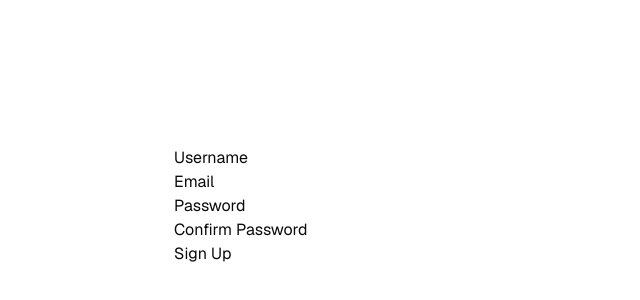
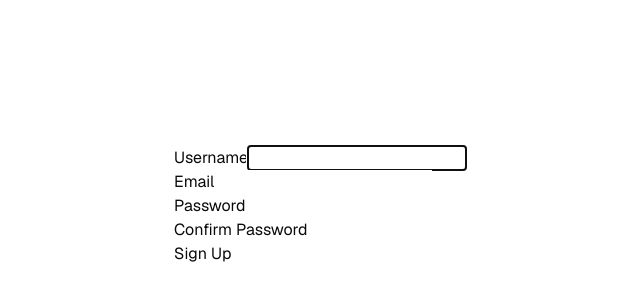
Before and after one commit to mjjstockman/gigpact, a Next.js app: page /auth/sign-up in a window 1280 px wide. Shown: the part 194-494 px from the top of the page, without its empty margins (274-914 px from the left). Built offline with nearby package versions, Linux system fonts and the light colour scheme.

Commit message:
add and pass test for username focus on mount

```diff
--- a/components/sign-up-form.tsx
+++ b/components/sign-up-form.tsx
@@ -1,5 +1,5 @@
 'use client';
-import { useState, useEffect } from 'react';
+import { useState, useEffect, useRef } from 'react';
 import { useForm } from 'react-hook-form';
 import { zodResolver } from '@hookform/resolvers/zod';
 import { signUpSchema, SignUpFormData } from '../schemas/sign-up-form-schema';
@@ -13,6 +13,13 @@ export function SignUpForm({ onSubmit }: SignUpFormProps) {
   const [usernameTakenError, setUsernameTakenError] = useState('');
   const [isSubmitting, setIsSubmitting] = useState(false);
   const [submitSuccess, setSubmitSuccess] = useState(false);
+
+  const usernameRef = useRef<HTMLInputElement>(null);
+
+  // Focus username on mount
+  useEffect(() => {
+    usernameRef.current?.focus();
+  }, []);
 
   const {
     register,
@@ -47,7 +54,6 @@ export function SignUpForm({ onSubmit }: SignUpFormProps) {
     }
   }
 
-  // Optional: Clear success message after a short delay
   useEffect(() => {
     if (submitSuccess) {
       const timeout = setTimeout(() => setSubmitSuccess(false), 4000);
@@ -60,7 +66,7 @@ export function SignUpForm({ onSubmit }: SignUpFormProps) {
       data-testid='sign-up-form'
       onSubmit={handleSubmit(handleFormSubmit)}
       noValidate>
-      {/* ✅ Accessible status message region */}
+      {/* Accessible status message */}
       <div
         aria-live='polite'
         aria-atomic='true'
@@ -92,6 +98,7 @@ export function SignUpForm({ onSubmit }: SignUpFormProps) {
         </div>
       )}
 
+      {/* Username */}
       <div>
         <label htmlFor='username'>Username</label>
         <input
@@ -100,8 +107,18 @@ export function SignUpForm({ onSubmit }: SignUpFormProps) {
           {...register('username', {
             setValueAs: (val) => val.trim()
           })}
+          ref={(el) => {
+            register('username').ref(el);
+            usernameRef.current = el;
+          }}
           aria-invalid={!!errors.username || !!usernameTakenError}
-          aria-describedby='username-error username-taken-error'
+          aria-describedby={
+            errors.username
+              ? 'username-error'
+              : usernameTakenError
+              ? 'username-taken-error'
+              : undefined
+          }
         />
         {errors.username && (
           <p
@@ -121,6 +138,7 @@ export function SignUpForm({ onSubmit }: SignUpFormProps) {
         )}
       </div>
 
+      {/* Email */}
       <div>
         <label htmlFor='email'>Email</label>
         <input
@@ -130,7 +148,13 @@ export function SignUpForm({ onSubmit }: SignUpFormProps) {
             setValueAs: (val) => val.trim()
           })}
           aria-invalid={!!errors.email || !!emailTakenError}
-          aria-describedby='email-error email-taken-error'
+          aria-describedby={
+            errors.email
+              ? 'email-error'
+              : emailTakenError
+              ? 'email-taken-error'
+              : undefined
+          }
         />
         {errors.email && (
           <p
@@ -150,6 +174,7 @@ export function SignUpForm({ onSubmit }: SignUpFormProps) {
         )}
       </div>
 
+      {/* Password */}
       <div>
         <label htmlFor='password'>Password</label>
         <input
@@ -171,6 +196,7 @@ export function SignUpForm({ onSubmit }: SignUpFormProps) {
         )}
       </div>
 
+      {/* Confirm Password */}
       <div>
         <label htmlFor='confirmPassword'>Confirm Password</label>
         <input
```
Also changed, not shown: 1 other file (tests, documents, lock files or other folders).
